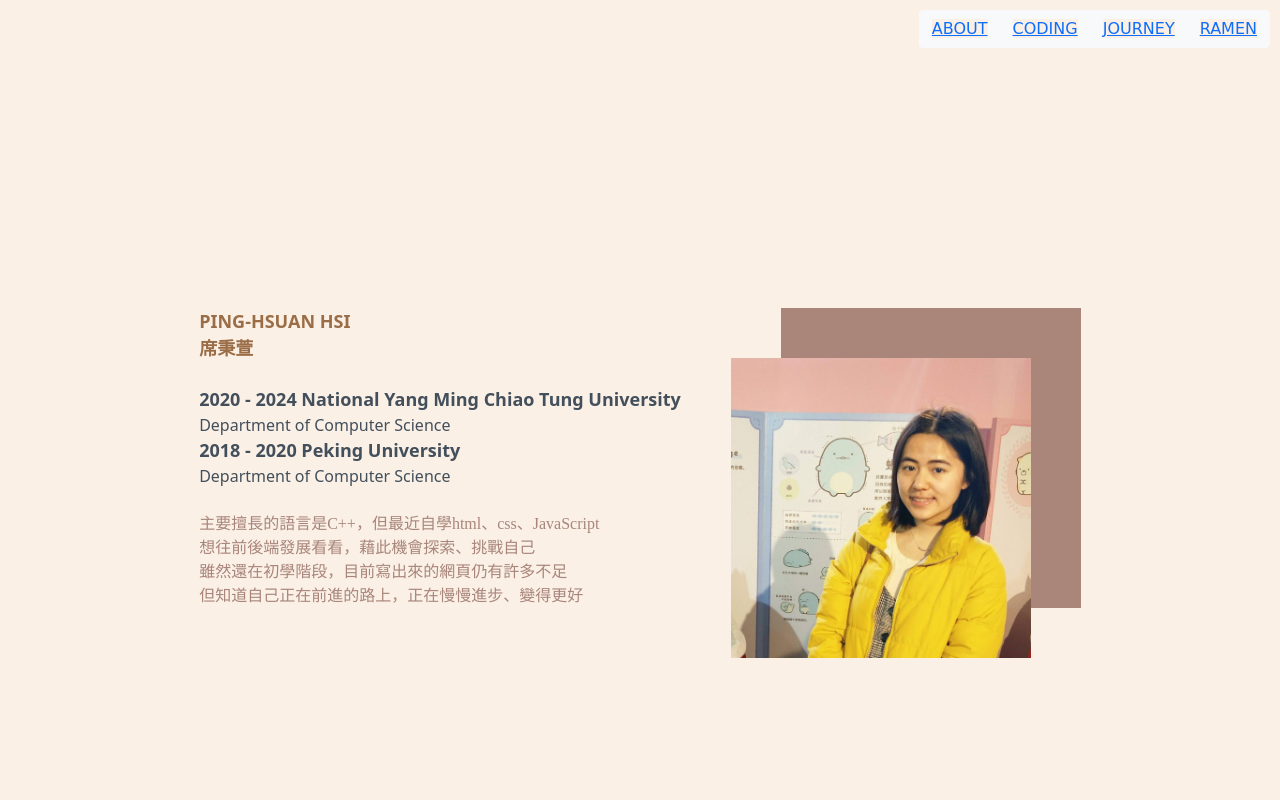
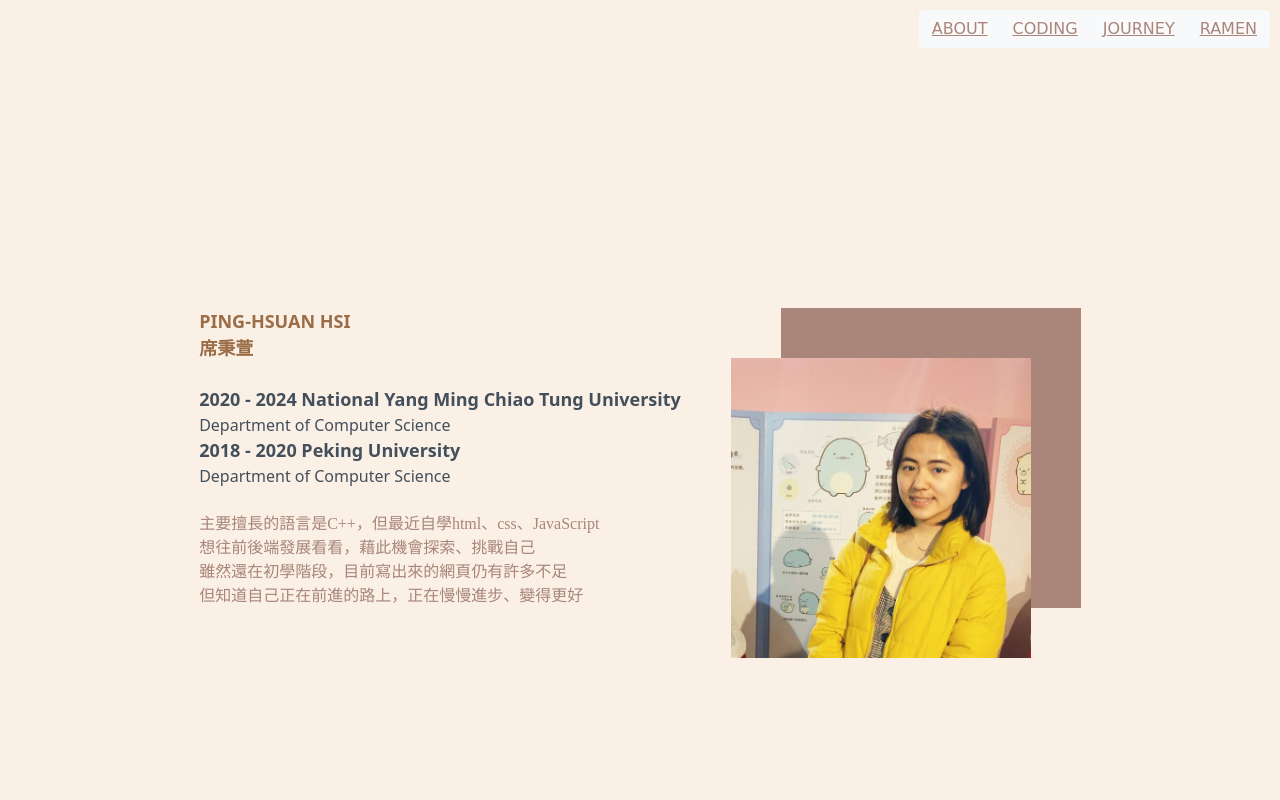
Before and after one commit to cookieping/cookieping.github.io, a plain HTML site: page index.html in a window 1280 px wide. Shown: the top 800 px of the page. Drawn offline with nearby package versions, Linux system fonts and the light colour scheme; a web font is replaced by a local one.

Commit message:
Update style.css

```diff
--- a/style.css
+++ b/style.css
@@ -100,3 +100,11 @@ h3 {
     left:0px;
     top:0px
 }
+
+.changeColor {
+    background-color: rgb(250, 250, 250);
+    color:rgb(169, 133, 122);
+}
+.changeColor:hover {
+    color: indianred;
+}
```
